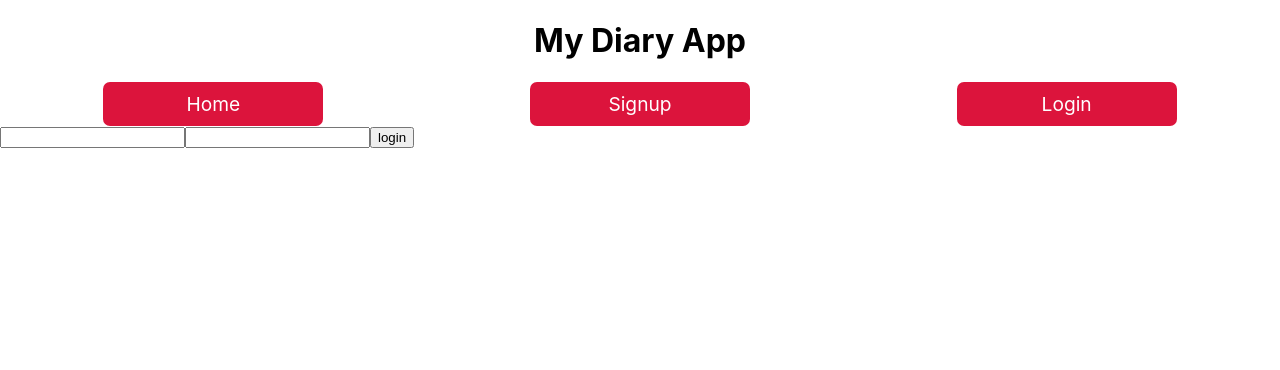
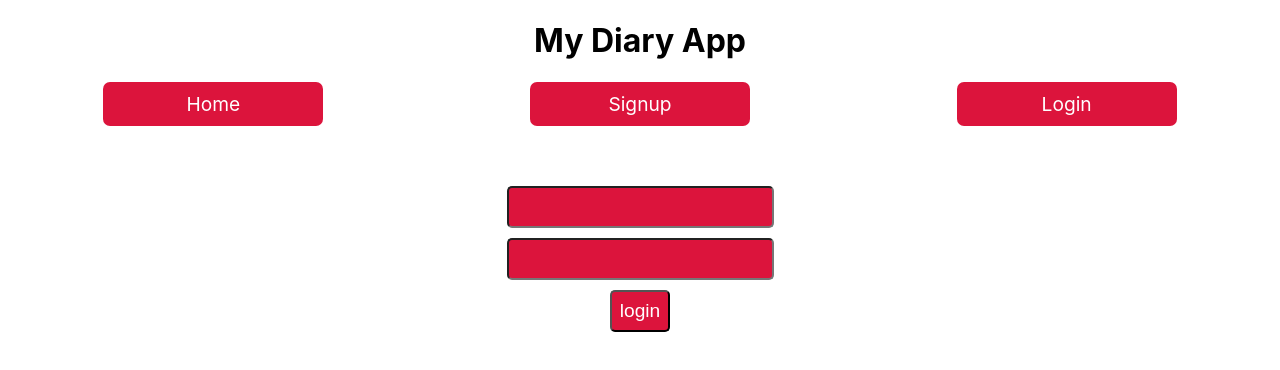
Before and after one commit to WanjaNjunge/diary, a React (Create React App) app in the folder client/: page /auth/login in a window 1280 px wide. Shown: the top 370 px of the page. Built offline with nearby package versions, Linux system fonts and the light colour scheme.

Commit message:
Add basic css to auth forms

```diff
--- a/client/src/index.css
+++ b/client/src/index.css
@@ -46,3 +46,38 @@ header nav div:hover {
   background-color: burlywood;
   color: crimson;
 }
+
+/* /////////////////////////
+Auth Component
+////////////////////////// */
+
+.auth form {
+  padding: 50px;
+}
+
+.auth form input, .form form input, button {
+  background-color: crimson;
+  color: white;
+  padding: 8px;
+  border-radius: 5px;
+  display: block;
+  margin: 10px auto;
+  text-align: center;
+  font-size: 1.2em;
+}
+
+
+/* /////////////////////////
+DASHBOARD
+///////////////////////// */
+
+.dashboard {
+  text-align: center;
+}
+
+.dashboard .note {
+  text-align: center;
+  width: 90%;
+  margin: 10px auto;
+  border: 3px solid crimson;
+}
```
